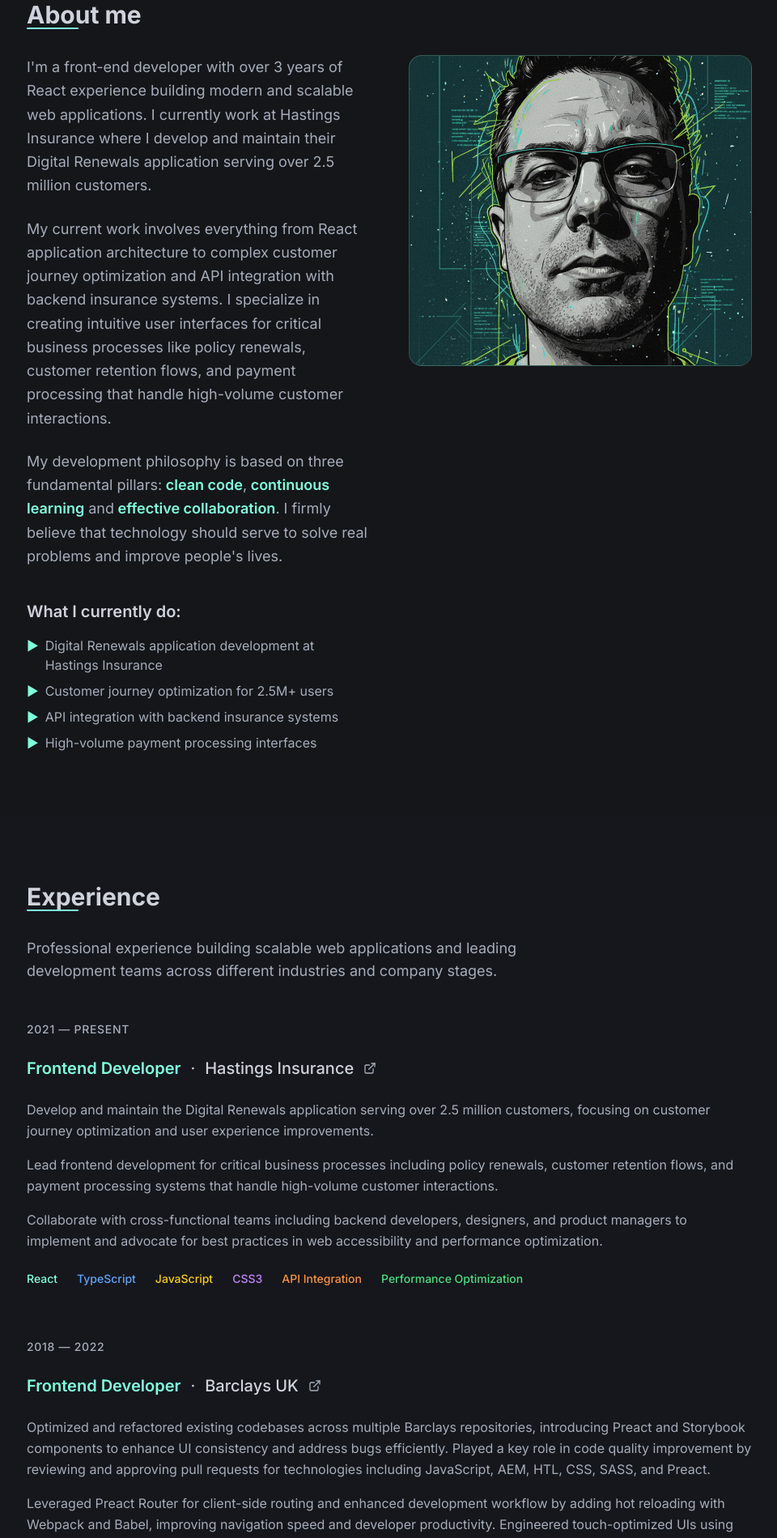
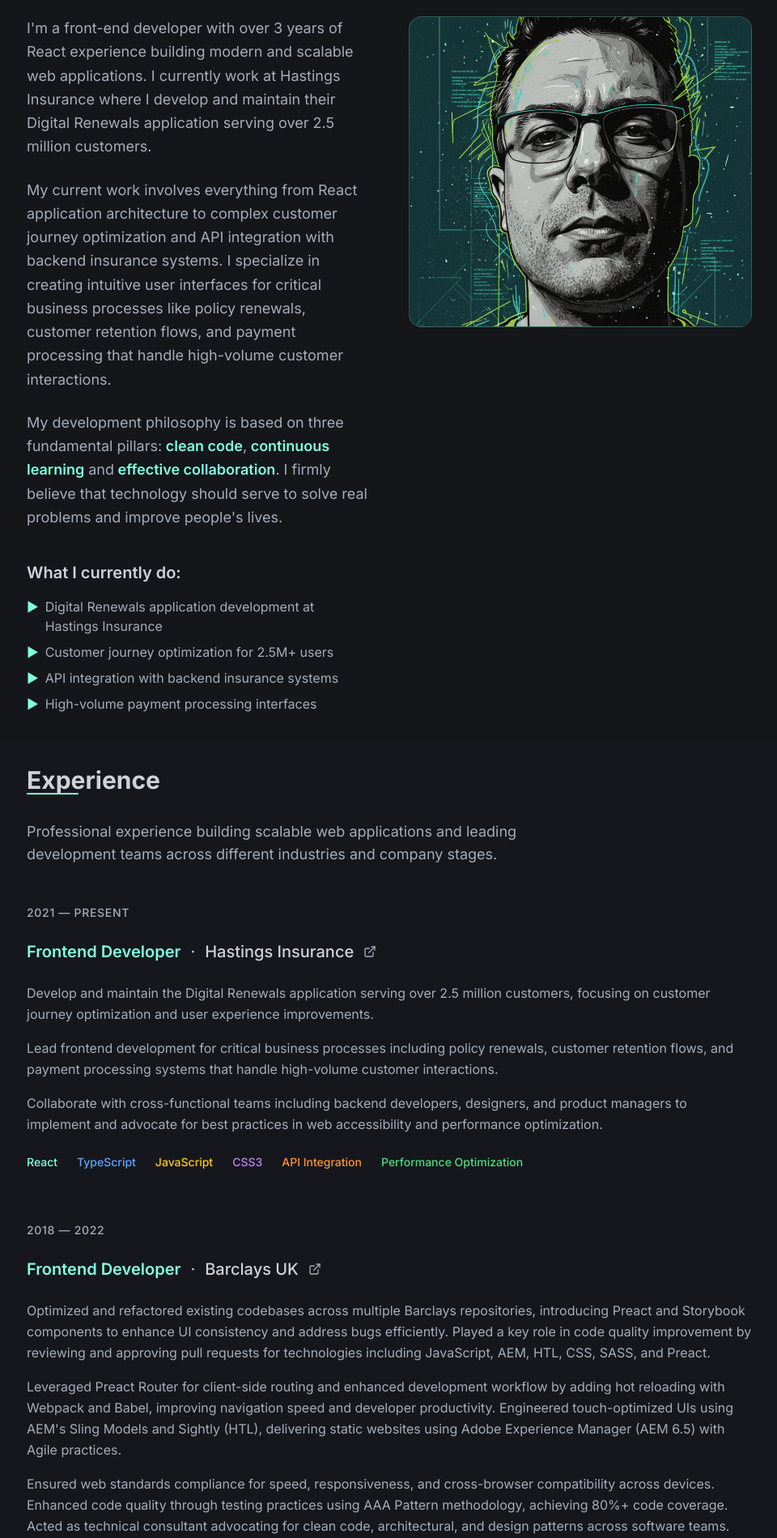
Before and after one commit to RogeMateos/rogemateosportfolio, a React (Vite) app: page / in a window 1280 px wide. Shown: the part 880-2779 px from the top of the page at 81% size, without its empty margins (15-975 px from the left). Built offline with nearby package versions, Linux system fonts and the light colour scheme; the HTML template or start-up script is replaced by a standard one.

Commit message:
Reduce vertical padding in section components
Changed the vertical padding (py-20 to py-8) for About, Blog, Experience, LearningHub, Projects, and Skills sections to decrease whitespace and create a more compact layout.

```diff
--- a/src/components/About.tsx
+++ b/src/components/About.tsx
@@ -8,7 +8,7 @@ const About = () => {
   const isInView = useInView(ref, { once: true, margin: "-100px" });
 
   return (
-    <section id="about" ref={ref} className="py-20 bg-background">
+    <section id="about" ref={ref} className="py-8 bg-background">
       <div className="container mx-auto px-12">
         <motion.div
           initial={{ opacity: 0 }}
--- a/src/components/Blog.tsx
+++ b/src/components/Blog.tsx
@@ -37,7 +37,7 @@ const Blog = () => {
   const categories = ["All", "React", "JavaScript", "Performance", "Learning", "Resources"];
 
   return (
-    <section id="blog" ref={ref} className="py-20 bg-secondary/5">
+    <section id="blog" ref={ref} className="py-8 bg-secondary/5">
       <div className="container mx-auto px-6">
         <motion.div
           initial={{ opacity: 0 }}
--- a/src/components/Experience.tsx
+++ b/src/components/Experience.tsx
@@ -47,7 +47,7 @@ const Experience = () => {
   };
 
   return (
-    <section id="experience" ref={ref} className="py-20 bg-secondary/5">
+    <section id="experience" ref={ref} className="py-8 bg-secondary/5">
       <div className="container mx-auto px-12">
         <motion.div
           initial={{ opacity: 0 }}
--- a/src/components/LearningHub.tsx
+++ b/src/components/LearningHub.tsx
@@ -76,7 +76,7 @@ const LearningHub = () => {
   ];
 
   return (
-    <section id="learning" ref={ref} className="py-20 bg-secondary/10">
+    <section id="learning" ref={ref} className="py-8 bg-secondary/10">
       <div className="container mx-auto px-6">
         <motion.div
           initial={{ opacity: 0 }}
--- a/src/components/Projects.tsx
+++ b/src/components/Projects.tsx
@@ -60,7 +60,7 @@ const Projects = () => {
   };
 
   return (
-    <section id="projects" ref={ref} className="py-20 bg-background">
+    <section id="projects" ref={ref} className="py-8 bg-background">
       <div className="container mx-auto px-6">
         <motion.div
           initial={{ opacity: 0 }}
--- a/src/components/Skills.tsx
+++ b/src/components/Skills.tsx
@@ -51,7 +51,7 @@ const Skills = () => {
   };
 
   return (
-    <section id="skills" ref={ref} className="py-20 bg-background">
+    <section id="skills" ref={ref} className="py-8 bg-background">
       <div className="container mx-auto px-6">
         <motion.div
           initial={{ opacity: 0 }}
```
